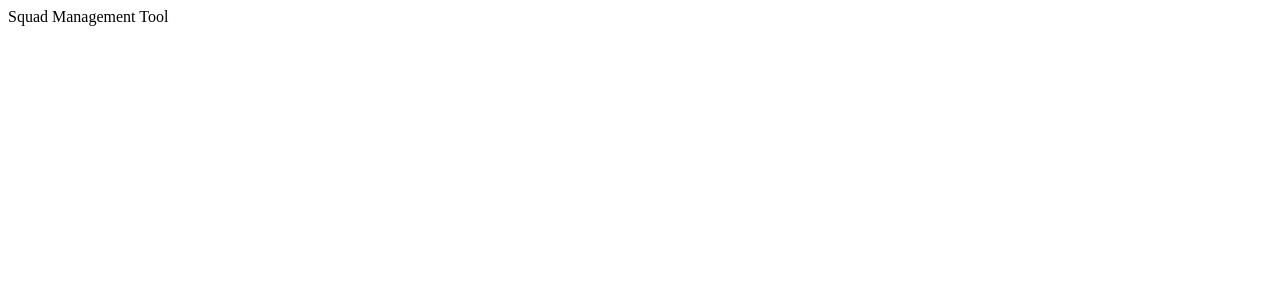
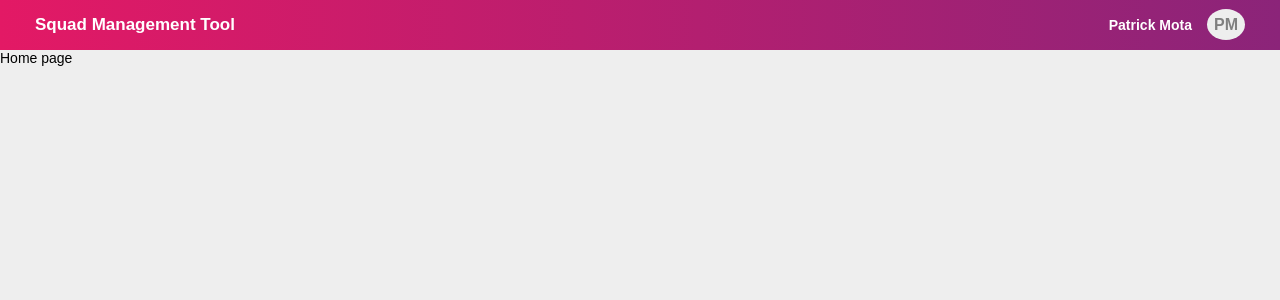
Before and after one commit to Patrick-Wilker/squad-management-tool, a React (Create React App) app: page / in a window 1280 px wide. Shown: the top 300 px of the page. Built offline with nearby package versions, Linux system fonts and the light colour scheme.

Commit message:
Create global CSS and header component

```diff
--- a/package.json
+++ b/package.json
@@ -9,6 +9,7 @@
     "react": "^17.0.1",
     "react-dom": "^17.0.1",
     "react-scripts": "4.0.3",
+    "styled-components": "^5.2.1",
     "web-vitals": "^1.0.1"
   },
   "scripts": {
--- a/src/App.js
+++ b/src/App.js
@@ -1,9 +1,15 @@
+import React from 'react';
+
+import GlobalStyle from './styles/global';
+
+import Home from './pages/Home'
 
 function App() {
   return (
-    <div className="App">
-      Squad Management Tool
-    </div>
+    <>
+      <GlobalStyle/>
+      <Home/>
+    </>
   );
 }
 
--- /dev/null
+++ b/src/components/Header/index.js
@@ -0,0 +1,21 @@
+import React from 'react';
+
+import {Header} from './styles';
+
+function PageHeader() {
+    return (
+        <Header>
+            <div className="logo">
+                Squad Management Tool
+            </div>
+
+            <div className="login">
+                Patrick Mota
+                <span>PM</span>
+            </div>
+
+        </Header>
+    );
+}
+
+export default PageHeader
--- /dev/null
+++ b/src/components/Header/styles.js
@@ -0,0 +1,32 @@
+import styled from 'styled-components';
+
+export const Header = styled.div`
+    background:linear-gradient(to right, var(--pink) , var(--purple));
+
+    display: flex;
+    justify-content: space-between;
+    align-items: center;
+    padding: 15px 35px;
+
+    .logo{
+        color: var(--white);
+        font-size: 17px;
+        font-weight: bold;
+    }
+
+    .login{
+        color: var(--white);
+        font-weight: bold;
+    }
+
+    .login span{
+        color: gray;
+        background: var(--background);
+        font-size: 16px;
+        font-weight: bold;
+        padding: 7px;
+        margin-left: 15px;
+
+        border-radius: 50%;
+    }
+`;
--- /dev/null
+++ b/src/pages/Home/index.js
@@ -0,0 +1,14 @@
+import React from 'react';
+
+import Header from '../../components/Header'
+
+function Home(){
+    return (
+        <div>
+            <Header/>
+            Home page
+        </div>
+    );
+}
+
+export default Home
--- /dev/null
+++ b/src/styles/global.js
@@ -0,0 +1,53 @@
+import {createGlobalStyle} from 'styled-components'
+
+const GlobalStyle = createGlobalStyle`
+
+    *{
+        margin: 0;
+        padding: 0;
+        outline: 0;
+        box-sizing: border-box;
+    }
+
+    html, body, #root{
+        min-height: 100%;
+    }
+
+    body{
+        background: #EEEEEE;
+        -webkit-font-smoothing: antialiased !important;
+    }
+
+    ::-webkit-scrollbar {
+        width:3px;
+    }
+
+    ::-webkit-scrollbar-thumb{
+        background:#93939D;
+    }
+
+    body, input, button {
+        font-size: 14px;
+        font-family: 'Arial', sans-serif;
+        overflow-x: hidden;
+    }
+
+    a{
+        text-decoration: none;
+    }
+
+    button{
+        cursor: pointer;
+    }
+
+    :root{
+        --white: #fff;
+        --background: #EEEEEE;
+        --gray-line: #dcdde0;
+        --text: #666666;
+        --pink: #E31965;
+        --purple: #8B2479;
+    }
+`;
+
+export default GlobalStyle;
```
Also changed, not shown: 1 other file (tests, documents, lock files or other folders).
